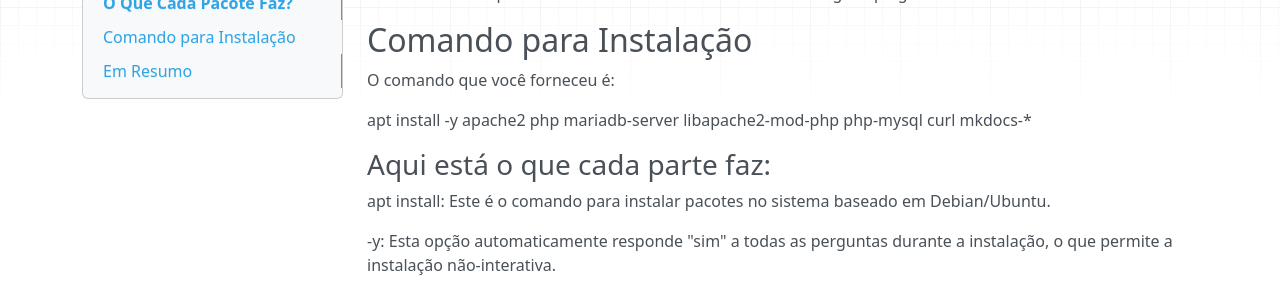
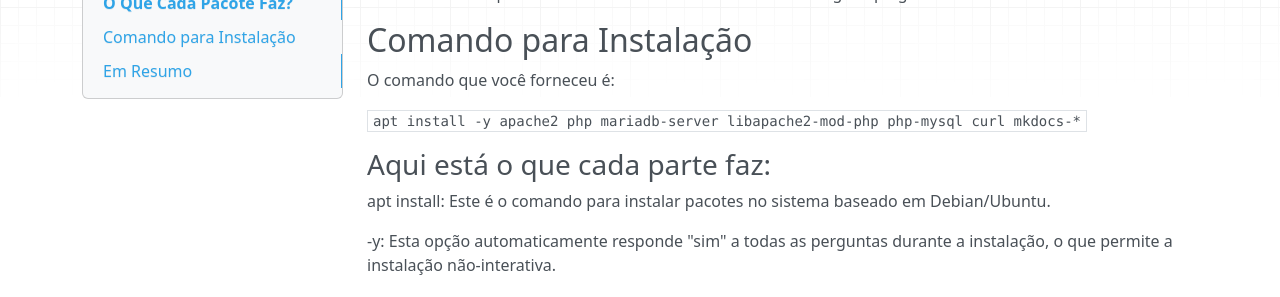
Before and after one commit to antenormario/asa-doc, an MkDocs documentation site: the page built from docs/instalandoolamp.md, in a window 1280 px wide and 900 px high, scrolled down 777 px. Shown: the part 209-506 px from the top of the window. Built offline with MkDocs 1.6.1, drawn with Linux system fonts in a browser that asks for light colours; nearby versions of some CDN libraries.

```diff
--- a/docs/instalandoolamp.md
+++ b/docs/instalandoolamp.md
@@ -33,7 +33,7 @@ mkdocs-*: MkDocs é uma ferramenta de documentação que gera sites a partir de
 
 O comando que você forneceu é:
 
-apt install -y apache2 php mariadb-server libapache2-mod-php php-mysql curl mkdocs-*
+`apt install -y apache2 php mariadb-server libapache2-mod-php php-mysql curl mkdocs-*`
 
 ### Aqui está o que cada parte faz:
 
```
